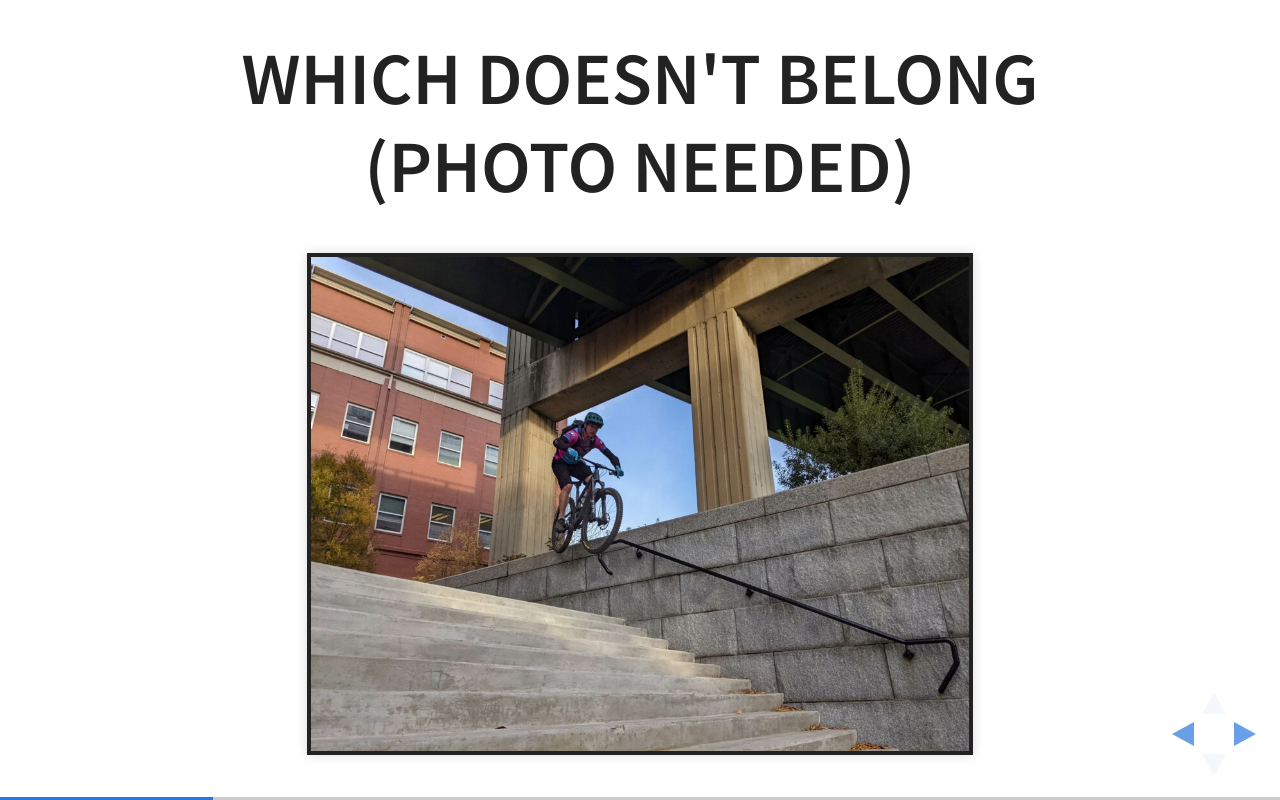
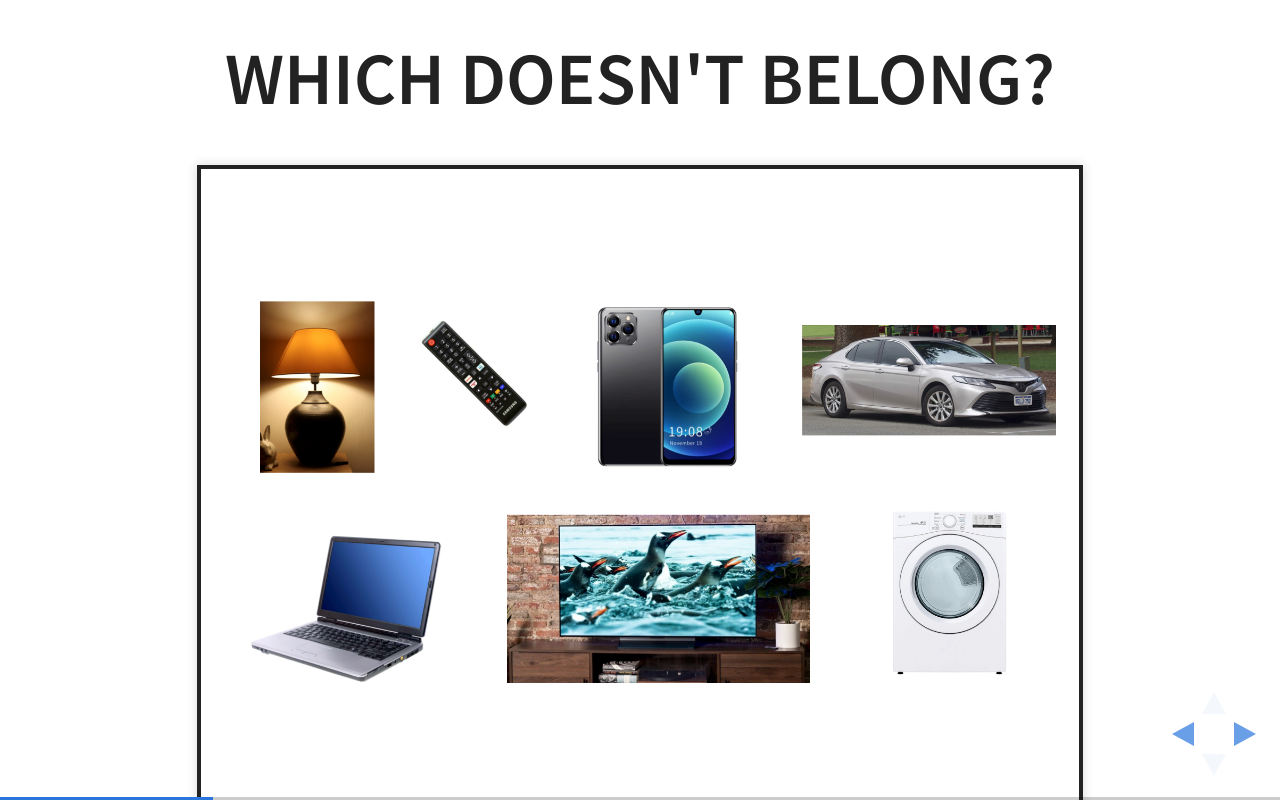
Before and after one commit to chtompki/2023-munford-career-day, a website: page index.html in a window 1280 px wide. Both pictures are taken after a click on the button 1251 px from the left and 734 px from the top of the page. Drawn offline with nearby package versions, Linux system fonts and the light colour scheme; some packages are replaced by stand-ins of ours.

Commit message:
fix: which does not belong

```diff
--- a/index.html
+++ b/index.html
@@ -50,9 +50,9 @@
 
         <!-- SLIDE 1 -->
         <section>
-            <h2>Which doesn't belong (photo needed)</h2>
+            <h2>Which doesn't belong?</h2>
             <p>
-                <img src="images/canalDrop.jpeg" style="max-width: 600px;"/>
+                <img src="images/whichdoesnotbelong.png" style="max-width: 800px;"/>
             </p>
         </section>
 
```
